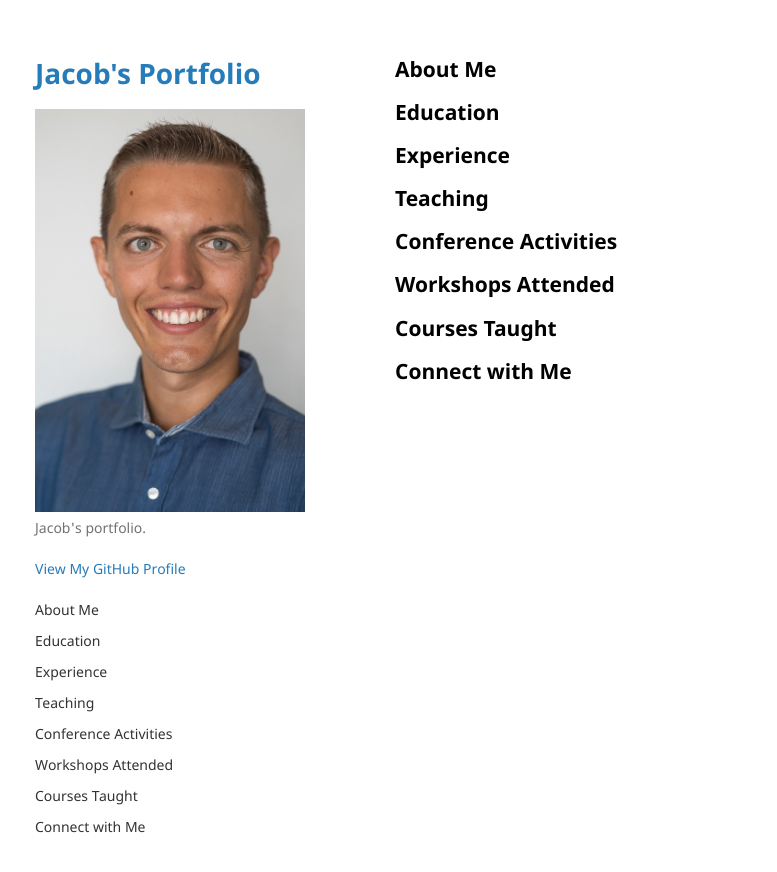
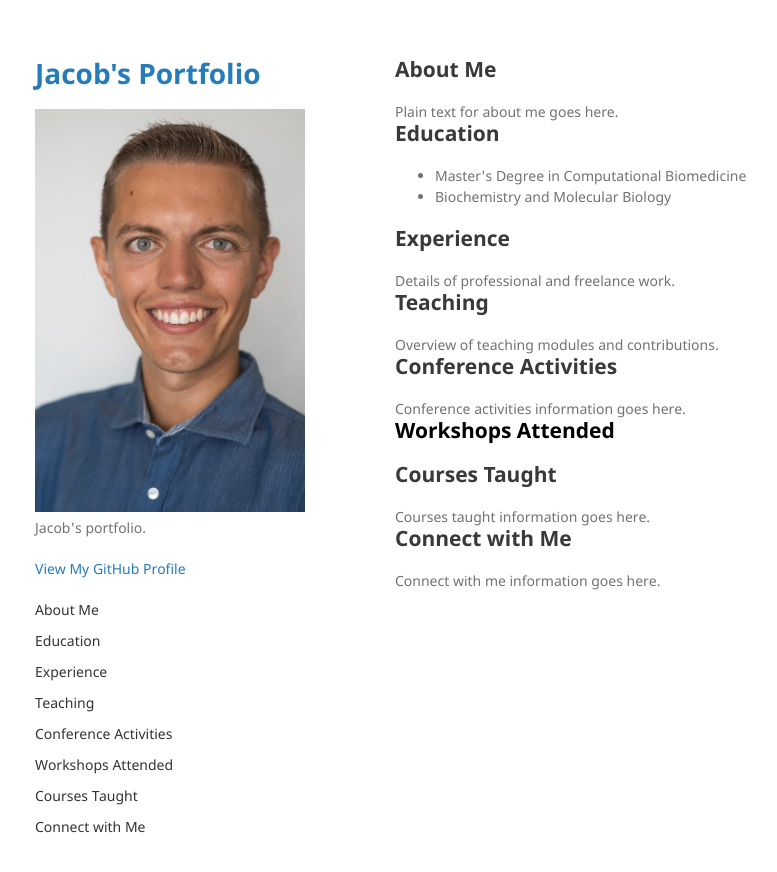
Before and after one commit to jacobfh1/jacobfh1.github.io, a Jekyll site: the page built from index.md, in a window 1280 px wide. Shown: the top 872 px of the page, without its empty margins (175-952 px from the left). Built offline with Jekyll 4.4.1, drawn with Linux system fonts in a browser that asks for light colours.

Commit message:
Updated default.html

```diff
--- a/_layouts/default.html
+++ b/_layouts/default.html
@@ -12,20 +12,20 @@
     <![endif]-->
     {% include head-custom.html %}
     <style>
-      /* Collapsible section titles - cursor change and hover effect */
-      .collapsible-section h2 {
+      /* Collapsible section titles - cursor change and hover effect for Workshops only */
+      .collapsible-workshops h2 {
         cursor: pointer; /* Change cursor to pointer */
         color: black; /* Default color */
         transition: color 0.3s ease; /* Smooth transition for hover effect */
       }
 
-      /* Hover effect: Light blue text */
-      .collapsible-section h2:hover {
+      /* Hover effect for Workshops: Light blue text */
+      .collapsible-workshops h2:hover {
         color: lightblue;
       }
 
-      /* Hide content by default */
-      .collapsible-section .content {
+      /* Hide Workshops content by default */
+      .collapsible-workshops .content {
         display: none;
       }
     </style>
@@ -66,10 +66,8 @@
       </header>
       <section>
 
-        <!-- Collapsible Sections -->
-
         <!-- About Me -->
-        <div class="collapsible-section" id="about-me">
+        <div id="about-me">
           <h2>About Me</h2>
           <div class="content">
             <!-- About Me content -->
@@ -78,7 +76,7 @@
         </div>
 
         <!-- Education -->
-        <div class="collapsible-section" id="education">
+        <div id="education">
           <h2>Education</h2>
           <div class="content">
             <ul>
@@ -89,7 +87,7 @@
         </div>
 
         <!-- Experience -->
-        <div class="collapsible-section" id="experience">
+        <div id="experience">
           <h2>Experience</h2>
           <div class="content">
             Details of professional and freelance work.
@@ -97,7 +95,7 @@
         </div>
 
         <!-- Teaching -->
-        <div class="collapsible-section" id="teaching">
+        <div id="teaching">
           <h2>Teaching</h2>
           <div class="content">
             Overview of teaching modules and contributions.
@@ -105,7 +103,7 @@
         </div>
 
         <!-- Conference Activities -->
-        <div class="collapsible-section" id="conference-activities">
+        <div id="conference-activities">
           <h2>Conference Activities</h2>
           <div class="content">
             <!-- Conference activities details -->
@@ -113,8 +111,8 @@
           </div>
         </div>
 
-        <!-- Workshops Attended -->
-        <div class="collapsible-section" id="workshops-attended">
+        <!-- Workshops Attended (Collapsible) -->
+        <div class="collapsible-workshops" id="workshops-attended">
           <h2>Workshops Attended</h2>
           <div class="content">
             <!-- Workshops information -->
@@ -123,7 +121,7 @@
         </div>
 
         <!-- Courses Taught -->
-        <div class="collapsible-section" id="courses-taught">
+        <div id="courses-taught">
           <h2>Courses Taught</h2>
           <div class="content">
             <!-- Courses content -->
@@ -132,7 +130,7 @@
         </div>
 
         <!-- Connect with Me -->
-        <div class="collapsible-section" id="connect-with-me">
+        <div id="connect-with-me">
           <h2>Connect with Me</h2>
           <div class="content">
             <!-- Social media links, etc. -->
@@ -165,16 +163,16 @@
         });
       });
 
-      // Collapsible sections logic
-      document.querySelectorAll('.collapsible-section h2').forEach(title => {
+      // Collapsible section logic for Workshops only
+      document.querySelectorAll('.collapsible-workshops h2').forEach(title => {
         title.addEventListener('click', function() {
           const content = this.nextElementSibling;
           content.style.display = content.style.display === 'block' ? 'none' : 'block';
         });
       });
 
-      // Initially collapse all sections
-      document.querySelectorAll('.collapsible-section .content').forEach(content => {
+      // Initially collapse the Workshops section
+      document.querySelectorAll('.collapsible-workshops .content').forEach(content => {
         content.style.display = 'none';
       });
     </script>
```
